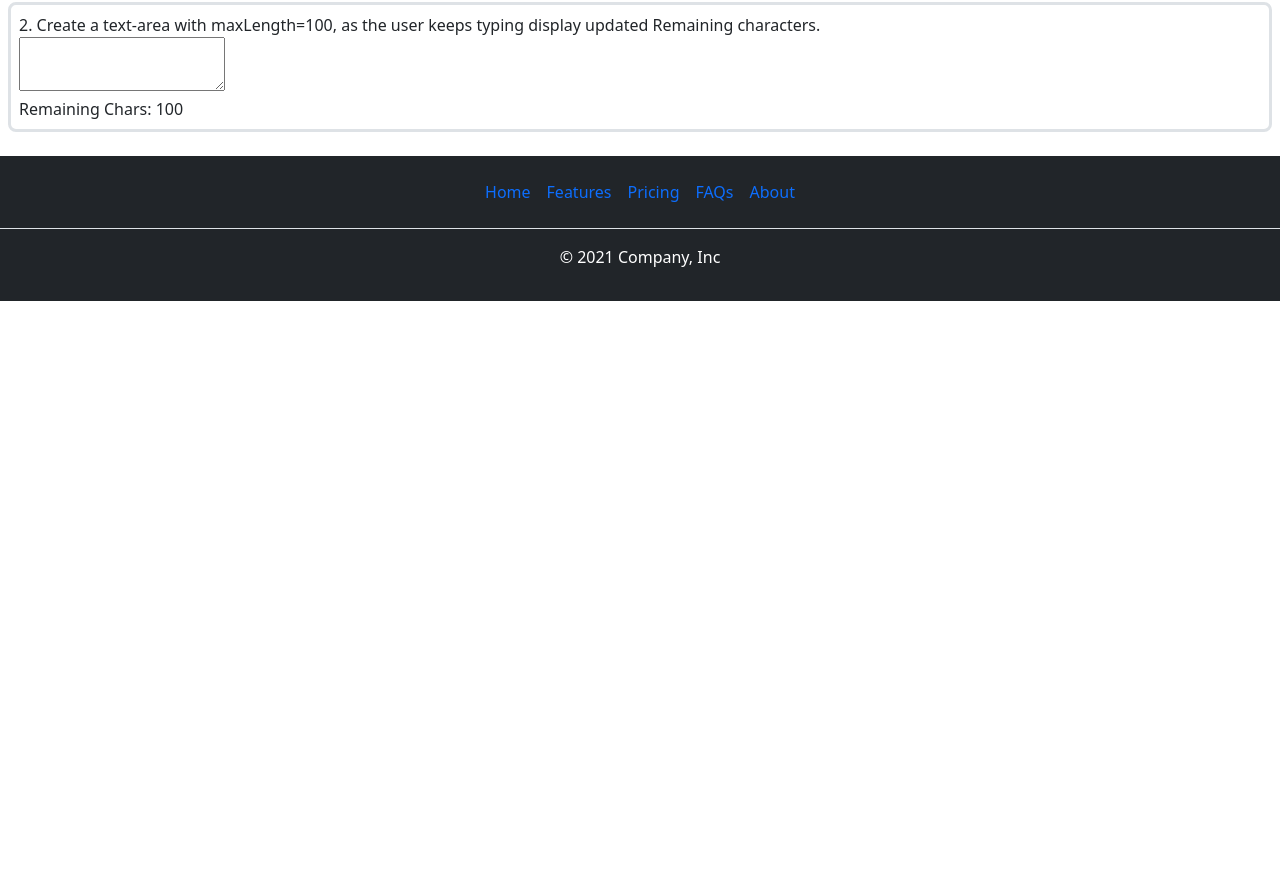
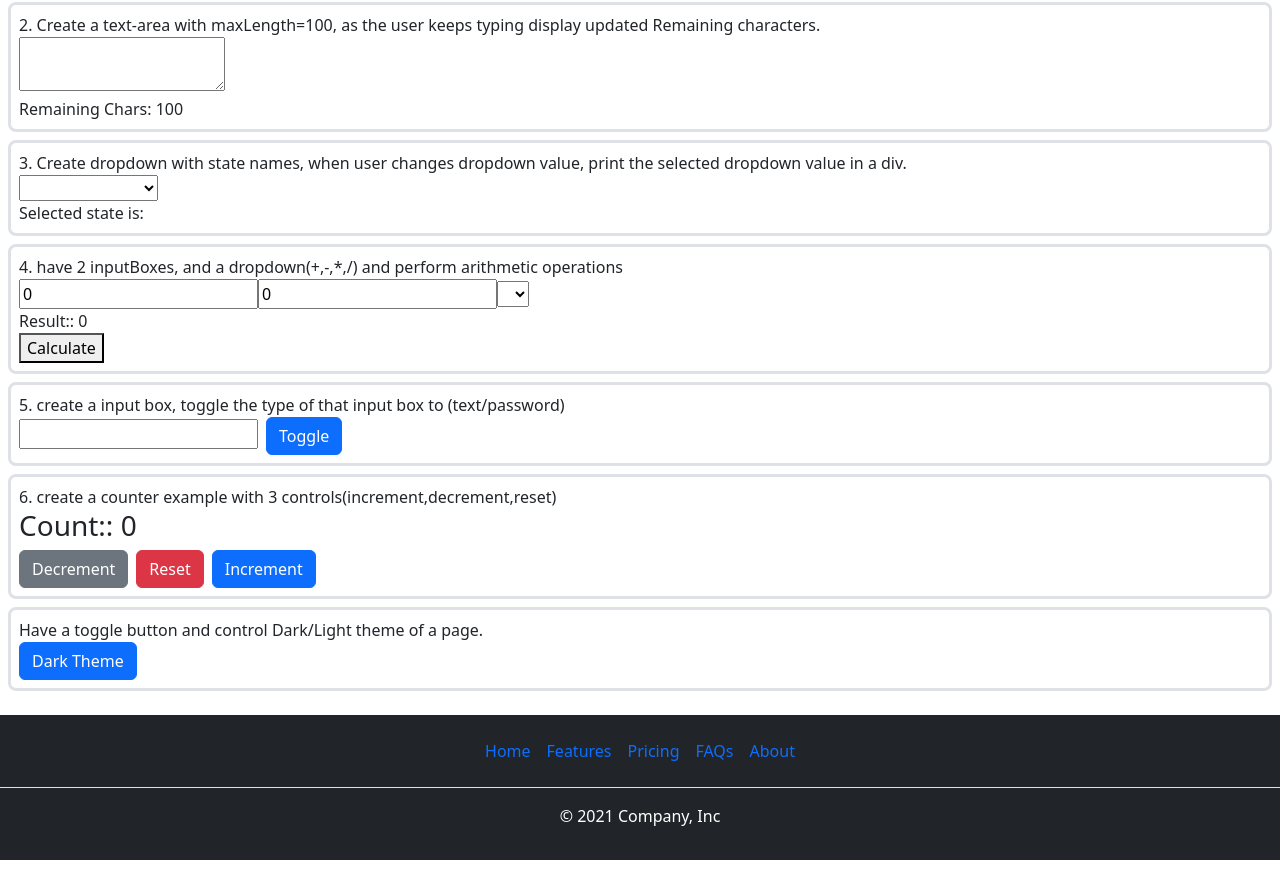
Before and after one commit to sanjaysamantra1/eureka_july_2025_angular_project_1, an Angular app: page / in a window 1280 px wide. Shown: the part 1054-1938 px from the top of the page. Before the commit the page ends 1379 px from the top, so only its background shows below. Built offline with nearby package versions, Linux system fonts and the light colour scheme.

Commit message:
data binding assignments

```diff
--- a/src/app/components/databinding/databinding.html
+++ b/src/app/components/databinding/databinding.html
@@ -30,12 +30,61 @@
 <div class="border border-3 rounded-3 p-2 m-2">
   <div>1. Have a paragraph & a toggle button, on click of the button control the visibility(Show/Hide) of the paragraph
   </div>
-  <h1>Helloooooooooooooooooooooooo</h1>
-  <button class="btn btn-primary">SHOW/HIDE</button>
+  <h1 [hidden]='flag'>Helloooooooooooooooooooooooo</h1>
+  <button class="btn btn-primary" (click)='flag = !flag'>{{ flag ? 'SHOW':'HIDE'}}</button>
 </div>
 
 <div class="border border-3 rounded-3 p-2 m-2">
   <div>2. Create a text-area with maxLength=100, as the user keeps typing display updated Remaining characters.</div>
-  <textarea maxlength="100"></textarea>
-  <div>Remaining Chars: 100</div>
+  <textarea maxlength="100" [(ngModel)]='msg'></textarea>
+  <div>{{msg}}</div>
+  <div>Remaining Chars: {{100 - msg.length}}</div>
 </div>
+
+<div class="border border-3 rounded-3 p-2 m-2">
+  <div>3. Create dropdown with state names, when user changes dropdown value, print the selected dropdown value in a
+    div.</div>
+  <select [(ngModel)]='selectedState'>
+    <option></option>
+    <option>Odisha</option>
+    <option>Bihar</option>
+    <option>Andhrapradesh</option>
+    <option>Karnataka</option>
+    <option>Tamilnadu</option>
+    <option>kerla</option>
+  </select>
+  <div>Selected state is: {{selectedState}}</div>
+</div>
+
+<div class="border border-3 rounded-3 p-2 m-2">
+  <div>4. have 2 inputBoxes, and a dropdown(+,-,*,/) and perform arithmetic operations</div>
+  <input type='number' [(ngModel)]='num1' />
+  <input type='number' [(ngModel)]='num2' />
+  <select [(ngModel)]='op'>
+    <option>+</option>
+    <option>-</option>
+    <option>*</option>
+    <option>/</option>
+  </select>
+  <div>Result:: {{calculatedResult}}</div>
+  <button (click)=calculate()>Calculate</button>
+</div>
+
+<div class="border border-3 rounded-3 p-2 m-2">
+  <div>5. create a input box, toggle the type of that input box to (text/password)</div>
+  <input type="{{flag ? 'text' : 'password' }}" />
+  <button class="btn btn-primary mx-2" (click)="flag=!flag">Toggle</button>
+</div>
+
+<div class="border border-3 rounded-3 p-2 m-2">
+  <div>6. create a counter example with 3 controls(increment,decrement,reset)</div>
+  <h3>Count:: {{count}}</h3>
+  <button class="btn btn-secondary" (click)="count = count-1">Decrement</button>
+  <button class="btn btn-danger mx-2" (click)="count = 0">Reset</button>
+  <button class="btn btn-primary" (click)="count = count+1">Increment</button>
+</div>
+
+<div class="border border-3 rounded-3 p-2 m-2">
+  <div>Have a toggle button and control Dark/Light theme of a page.</div>
+  <button class="btn btn-primary" (click)='toggleTheme()'>{{ flag ? 'Light Theme':'Dark Theme'}}</button>
+</div>
--- a/src/app/components/databinding/databinding.ts
+++ b/src/app/components/databinding/databinding.ts
@@ -1,4 +1,4 @@
-import { Component } from '@angular/core';
+import { Component, OnInit } from '@angular/core';
 import { FormsModule } from '@angular/forms';
 
 @Component({
@@ -14,8 +14,36 @@ export class Databinding {
   img_url: string = 'https://shorturl.at/Pit2d';
 
   flag: boolean = false;
+  msg: string = '';
+  selectedState: string = '';
 
   addToCart() {
     alert('Your Item is adde to Cart!!!');
   }
+
+  num1: number = 0;
+  num2: number = 0;
+  op: string = '';
+  calculatedResult: number = 0;
+
+  calculate() {
+    switch (this.op) {
+      case '+': this.calculatedResult = this.num1 + this.num2; break;
+      case '-': this.calculatedResult = this.num1 - this.num2; break;
+      case '*': this.calculatedResult = this.num1 * this.num2; break;
+      case '/': this.calculatedResult = this.num1 / this.num2; break;
+    }
+  }
+
+  count: number = 0;
+
+  toggleTheme() {
+    this.flag = !this.flag;
+    if (this.flag) {
+      document.body.style.backgroundColor = 'black';
+    } else {
+      document.body.style.backgroundColor = 'white';
+    }
+  }
+
 }
```
